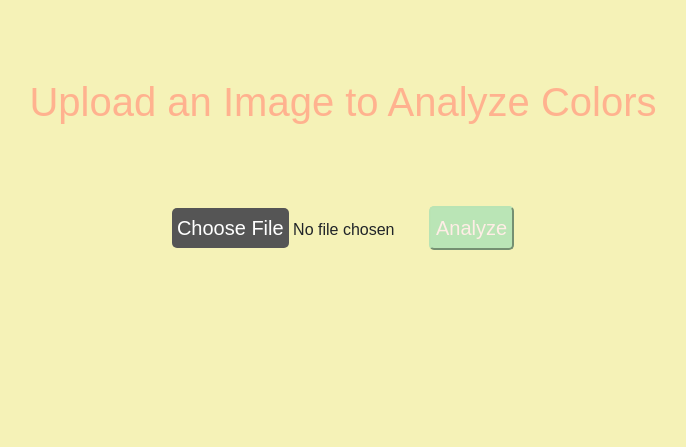
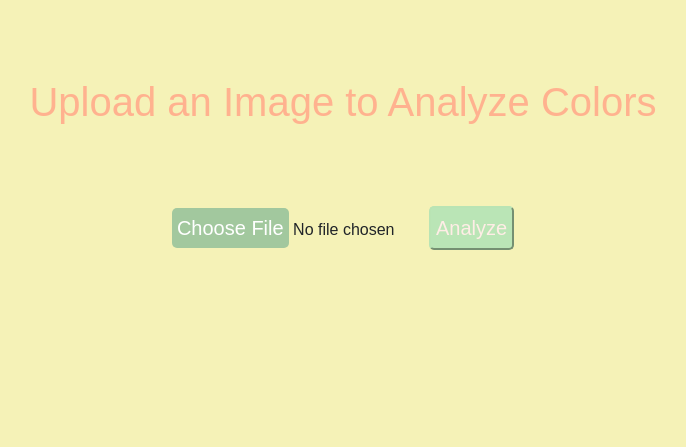
Before and after one commit to ellie-winer/ImageColorPaletteGenerator-Portfolio11, a Flask app: page / in a window 1280 px wide, with the pointer over the restyled element. Shown: the part 72-519 px from the top of the page, without its empty margins (297-983 px from the left). Run offline with Flask 3, Linux system fonts and the light colour scheme.

Commit message:
making button hover colors match

```diff
--- a/static/css/styles.css
+++ b/static/css/styles.css
@@ -53,7 +53,7 @@ form {
 }
 
 .custom-file-upload:hover {
-    background-color: #555;
+    background-color: #A2C89E;
 }
 
 .file-name {
```
